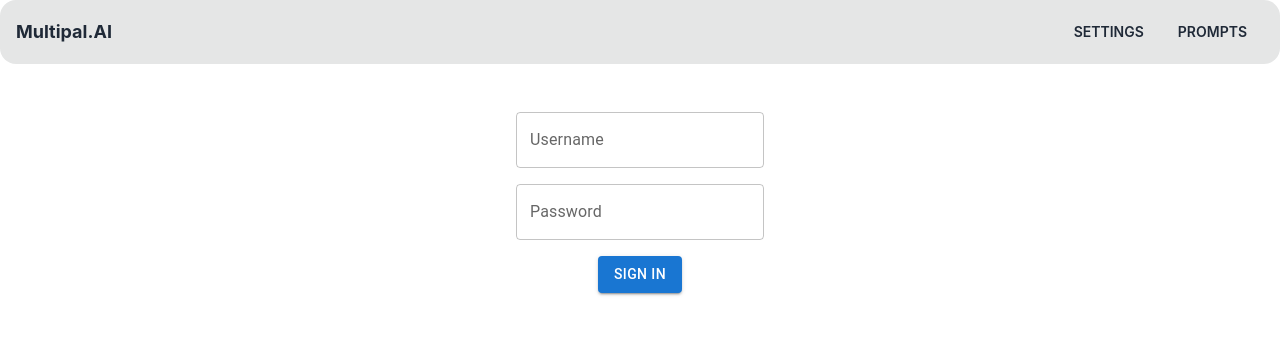
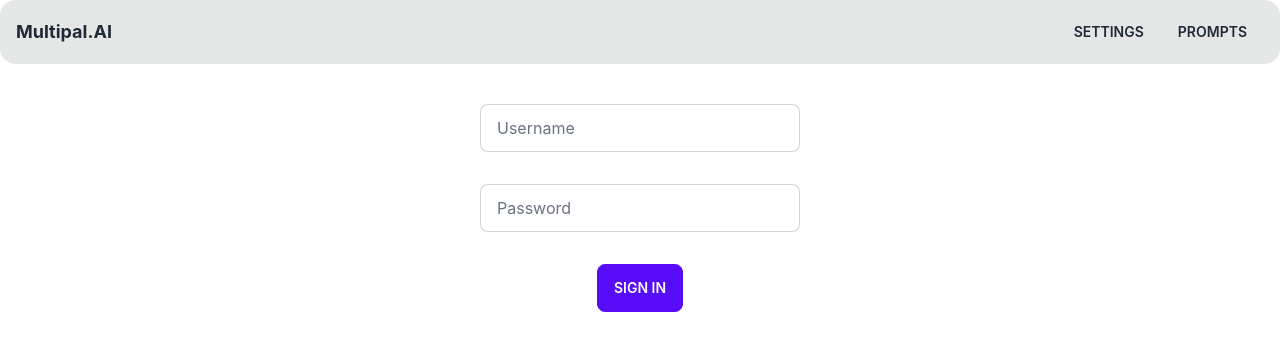
Before and after one commit to wang-chonghuan/react_voice_gpt, a React (Create React App) app in the folder client/: page /signin in a window 1280 px wide. Shown: the top 350 px of the page. Built offline with nearby package versions, Linux system fonts and the light colour scheme.

Commit message:
remove mui, only use daisyUI, add Alert component

```diff
--- a/client/package.json
+++ b/client/package.json
@@ -3,9 +3,6 @@
   "version": "0.1.0",
   "private": true,
   "dependencies": {
-    "@emotion/react": "^11.10.6",
-    "@emotion/styled": "^11.10.6",
-    "@mui/material": "^5.11.16",
     "@reduxjs/toolkit": "^1.9.5",
     "@testing-library/jest-dom": "^5.16.5",
     "@testing-library/react": "^13.4.0",
--- a/client/src/App.tsx
+++ b/client/src/App.tsx
@@ -11,7 +11,9 @@ function App() {
       <Provider store={store}>
         <AuthProvider>
           <HeaderBar/>
-          <RouterProvider router={router}/>
+          <div className="container flex flex-col justify-start items-center mx-auto">
+            <RouterProvider router={router}/>
+          </div>
         </AuthProvider>
       </Provider>
     </div>
--- /dev/null
+++ b/client/src/components/Alert.tsx
@@ -0,0 +1,82 @@
+import React, {useEffect} from "react";
+
+interface AlertProps {
+  alertType: "alert" | "info" | "success" | "warning" | "error";
+  message: string;
+  duration?: number;
+  open: boolean;
+  onClose: () => void;
+}
+
+export function Alert({alertType, message, duration = 3000, open, onClose}: AlertProps) {
+
+  useEffect(() => {
+    if (open) {
+      const timer = setTimeout(() => {
+        onClose();
+      }, duration);
+
+      return () => {
+        clearTimeout(timer);
+      };
+    }
+  }, [open, duration, onClose]);
+
+  const renderAlertContent = () => {
+    switch (alertType) {
+      case "info":
+        return(
+          <div className="alert alert-info shadow-lg">
+            <div>
+              <svg xmlns="http://www.w3.org/2000/svg" fill="none" viewBox="0 0 24 24" className="stroke-current flex-shrink-0 w-6 h-6"><path strokeLinecap="round" strokeLinejoin="round" strokeWidth="2" d="M13 16h-1v-4h-1m1-4h.01M21 12a9 9 0 11-18 0 9 9 0 0118 0z"></path></svg>
+              <span>{message}</span>
+            </div>
+          </div>
+        );
+      case "success":
+        return (
+          <div className="alert alert-success shadow-lg">
+            <div>
+              <svg xmlns="http://www.w3.org/2000/svg" className="stroke-current flex-shrink-0 h-6 w-6" fill="none" viewBox="0 0 24 24"><path strokeLinecap="round" strokeLinejoin="round" strokeWidth="2" d="M9 12l2 2 4-4m6 2a9 9 0 11-18 0 9 9 0 0118 0z" /></svg>
+              <span>{message}</span>
+            </div>
+          </div>
+        );
+      case "warning":
+        return (
+          <div className="alert alert-warning shadow-lg">
+            <div>
+              <svg xmlns="http://www.w3.org/2000/svg" className="stroke-current flex-shrink-0 h-6 w-6" fill="none" viewBox="0 0 24 24"><path strokeLinecap="round" strokeLinejoin="round" strokeWidth="2" d="M12 9v2m0 4h.01m-6.938 4h13.856c1.54 0 2.502-1.667 1.732-3L13.732 4c-.77-1.333-2.694-1.333-3.464 0L3.34 16c-.77 1.333.192 3 1.732 3z" /></svg>
+              <span>{message}</span>
+            </div>
+          </div>
+        );
+      case "error":
+        return (
+          <div className="alert alert-error shadow-lg">
+            <div>
+              <svg xmlns="http://www.w3.org/2000/svg" className="stroke-current flex-shrink-0 h-6 w-6" fill="none" viewBox="0 0 24 24"><path strokeLinecap="round" strokeLinejoin="round" strokeWidth="2" d="M10 14l2-2m0 0l2-2m-2 2l-2-2m2 2l2 2m7-2a9 9 0 11-18 0 9 9 0 0118 0z" /></svg>
+              <span>{message}</span>
+            </div>
+          </div>
+        );
+      case "alert":
+        return (
+          <div className="alert shadow-lg">
+            <div>
+              <svg xmlns="http://www.w3.org/2000/svg" fill="none" viewBox="0 0 24 24" className="stroke-info flex-shrink-0 w-6 h-6"><path strokeLinecap="round" strokeLinejoin="round" strokeWidth="2" d="M13 16h-1v-4h-1m1-4h.01M21 12a9 9 0 11-18 0 9 9 0 0118 0z"></path></svg>
+              <span>{message}</span>
+            </div>
+          </div>
+        );
+    }
+  };
+
+  if (!open) {
+    return null;
+  }
+
+  return renderAlertContent();
+};
+
+export default Alert;
--- a/client/src/components/HeaderBar.tsx
+++ b/client/src/components/HeaderBar.tsx
@@ -17,12 +17,15 @@ export function HeaderBar() {
             <label tabIndex={0} className="btn btn-ghost rounded-btn">Prompts</label>
             <ul tabIndex={0} className="menu dropdown-content p-2 shadow bg-base-100 rounded-box w-52 mt-4">
               <li onClick={() => {
-                console.log("click first prompt");
                 dispatch(updatePromptAction("我是四岁孩子，请你接下来的回答都简单一点，每个回答不超过50个字。"));
               }}>
                 <a>Short answer</a>
               </li>
-              <li><a>Translator</a></li>
+              <li onClick={() => {
+                dispatch(updatePromptAction("你接下来把我发你的任何中文都翻译成英文。如果我发的是中文，你就翻译成英文。我不会发任何指令，我发的所有东西都需要翻译。"));
+              }}>
+                <a>Translator</a>
+              </li>
             </ul>
           </div>
         </div>
--- a/client/src/components/MessageForm.tsx
+++ b/client/src/components/MessageForm.tsx
@@ -43,6 +43,7 @@ export function MessageForm({ onSave }: Props) {
   const onSubmit = async (data: MessageBody) => {
     await onSave(data);
     dispatch(updatePromptAction(""));
+    setTextAreaValue("");
     reset(); // 提交表单后重置表单
   };
 
--- a/client/src/components/SignInPage.tsx
+++ b/client/src/components/SignInPage.tsx
@@ -1,9 +1,4 @@
 import React, {useState} from "react";
-
-import Button from '@mui/material/Button';
-import TextField from '@mui/material/TextField';
-import Stack from '@mui/material/Stack';
-import Snackbar from '@mui/material/Snackbar'
 
 import {authorize} from "../auth/authorize";
 import { useNavigate } from 'react-router-dom';
@@ -17,7 +12,7 @@ import {
 } from "../store/userSlice";
 import {useDispatch, useSelector} from "react-redux";
 import {RootState} from "../store/store";
-import {authenticate} from "../auth/authenticate";
+import Alert from "./Alert";
 
 function SignInPage() {
 
@@ -26,7 +21,7 @@ function SignInPage() {
     username: '',
     password: ''
   });
-  const [open, setOpen] = useState(false);
+  const [showAlert, setShowAlert] = useState(false);
 
   const loading = useSelector((state: RootState) => state.user.loading);
   const dispatch = useDispatch();
@@ -84,38 +79,47 @@ function SignInPage() {
   };
 
   function loginFailed(errMsg: any) {
-    console.log('login failed:', errMsg);
+    console.log('loginFailed:', errMsg);
     dispatch(unauthenticatedAction());
-    setOpen(true);
+    // 这里set之后，没有再set回去，所以下次就不会再弹出了，因为状态没变！
+    setShowAlert(true);
   }
 
   return (
-    <div>
-      <Stack spacing={2} alignItems='center' mt={6}>
-        <TextField
+    <div className="container mt-10 gap-y-8 flex flex-col justify-center items-center">
+        <input
           name="username"
-          label="Username"
-          onChange={handleChange}/>
-        <TextField
+          type="text"
+          placeholder="Username"
+          onChange={handleChange}
+          className="input input-bordered w-full max-w-xs"
+        />
+        <input
+          name="password"
           type="password"
-          name="password"
-          label="Password"
-          onChange={handleChange}/>
-        <Button
-          variant="contained"
-          color="primary"
+          placeholder="Password"
+          onChange={handleChange}
+          className="input input-bordered w-full max-w-xs"
+        />
+        <button
+          className="btn btn-primary"
           disabled={loading}
           onClick={login}>
           {loading ? '...' : 'Sign In'}
-        </Button>
-        {/*user ? (<span className="ml-auto font-bold">{user.username} has signed in</span>) : (<></>)*/}
-        <Snackbar
-          open={open}
-          autoHideDuration={3000}
-          onClose={() => setOpen(false)}
-          message="Login failed: Check your username and password"
-        />
-      </Stack>
+        </button>
+        {/* 根据showAlert的值决定是否显示警告 */}
+        {
+          showAlert ?
+          <Alert
+            alertType="error"
+            message="Invalid username or password"
+            duration={3000}
+            open={showAlert}
+            onClose={() => {setShowAlert(false)}}
+          />
+         :
+          <></>
+        }
     </div>
   );
 }
```
Also changed, not shown: 1 other file (tests, documents, lock files or other folders).
